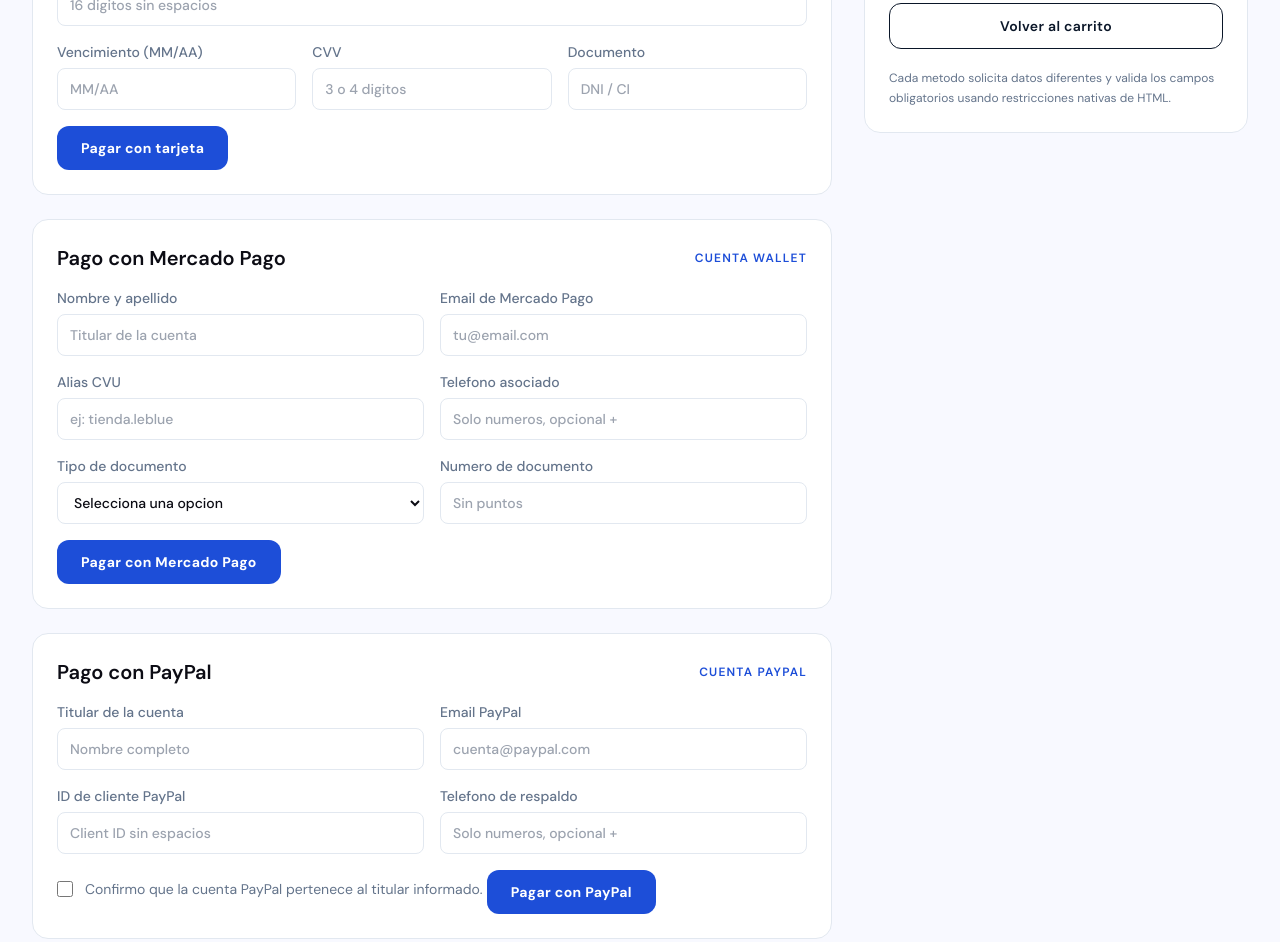
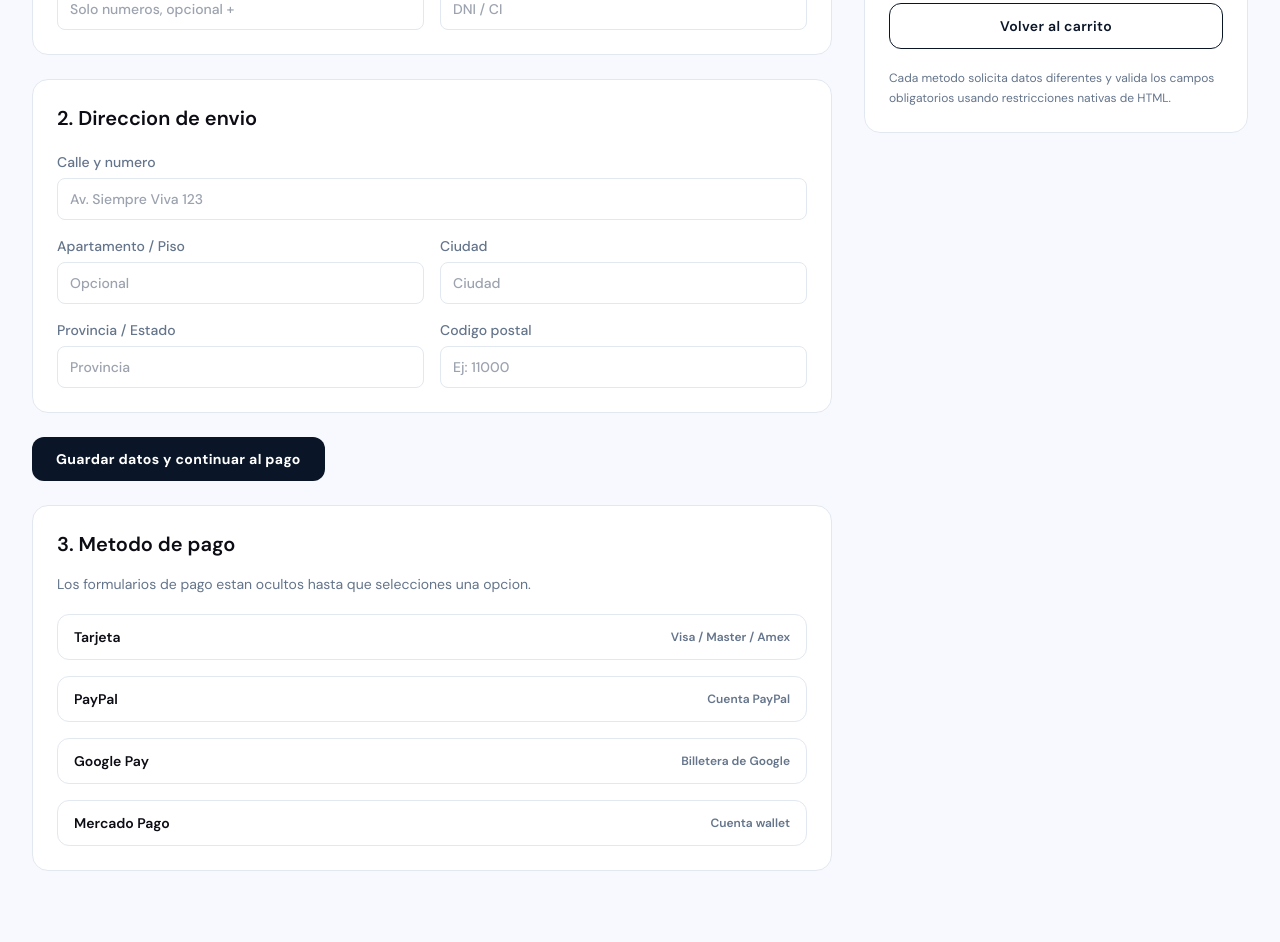
Before and after one commit to 4GeeksAcademy/eadi-proyecto-colaborativo, a plain HTML site: page checkout.html in a window 1280 px wide. Shown: the part 619-1561 px from the top of the page. Drawn offline with nearby package versions, Linux system fonts and the light colour scheme.

Commit message:
feature/checkout.html

```diff
--- a/checkout.html
+++ b/checkout.html
@@ -73,127 +73,155 @@
       <div class="grid grid-cols-1 xl:grid-cols-3 gap-8">
 
         <article class="xl:col-span-2 space-y-6">
-          <h2 class="font-display text-5xl tracking-wide">Metodo de Pago</h2>
+          <h2 class="font-display text-5xl tracking-wide">Datos del Checkout</h2>
+
+          <form action="#" method="post" class="space-y-6">
+            <div class="bg-white border border-lb-stone rounded-2xl p-5 sm:p-6 space-y-5">
+              <h3 class="text-xl font-semibold text-lb-ink">1. Informacion del cliente</h3>
+              <div class="grid grid-cols-1 sm:grid-cols-2 gap-4">
+              <label class="text-sm font-medium text-lb-muted">Nombre completo
+                <input type="text" required minlength="3" maxlength="80" autocomplete="name" placeholder="Ej: Maria Gomez" class="mt-1.5 w-full border border-lb-stone rounded-lg px-3 py-2.5 text-sm text-lb-ink focus:outline-none focus:ring-2 focus:ring-lb-electric" />
+              </label>
+              <label class="text-sm font-medium text-lb-muted">Correo electronico
+                <input type="email" required autocomplete="email" placeholder="tu@email.com" class="mt-1.5 w-full border border-lb-stone rounded-lg px-3 py-2.5 text-sm text-lb-ink focus:outline-none focus:ring-2 focus:ring-lb-electric" />
+              </label>
+              <label class="text-sm font-medium text-lb-muted">Telefono
+                <input type="tel" required inputmode="tel" pattern="\+?[0-9]{8,15}" minlength="8" maxlength="15" autocomplete="tel" placeholder="Solo numeros, opcional +" class="mt-1.5 w-full border border-lb-stone rounded-lg px-3 py-2.5 text-sm text-lb-ink focus:outline-none focus:ring-2 focus:ring-lb-electric" />
+              </label>
+                <label class="text-sm font-medium text-lb-muted">Documento
+                  <input type="text" required inputmode="numeric" pattern="[0-9]{7,10}" minlength="7" maxlength="10" placeholder="DNI / CI" class="mt-1.5 w-full border border-lb-stone rounded-lg px-3 py-2.5 text-sm text-lb-ink focus:outline-none focus:ring-2 focus:ring-lb-electric" />
+                </label>
+              </div>
+            </div>
+
+            <div class="bg-white border border-lb-stone rounded-2xl p-5 sm:p-6 space-y-5">
+              <h3 class="text-xl font-semibold text-lb-ink">2. Direccion de envio</h3>
+              <div class="grid grid-cols-1 sm:grid-cols-2 gap-4">
+                <label class="text-sm font-medium text-lb-muted sm:col-span-2">Calle y numero
+                  <input type="text" required minlength="5" maxlength="120" autocomplete="street-address" placeholder="Av. Siempre Viva 123" class="mt-1.5 w-full border border-lb-stone rounded-lg px-3 py-2.5 text-sm text-lb-ink focus:outline-none focus:ring-2 focus:ring-lb-electric" />
+                </label>
+                <label class="text-sm font-medium text-lb-muted">Apartamento / Piso
+                  <input type="text" maxlength="30" autocomplete="address-line2" placeholder="Opcional" class="mt-1.5 w-full border border-lb-stone rounded-lg px-3 py-2.5 text-sm text-lb-ink focus:outline-none focus:ring-2 focus:ring-lb-electric" />
+                </label>
+                <label class="text-sm font-medium text-lb-muted">Ciudad
+                  <input type="text" required minlength="2" maxlength="60" autocomplete="address-level2" placeholder="Ciudad" class="mt-1.5 w-full border border-lb-stone rounded-lg px-3 py-2.5 text-sm text-lb-ink focus:outline-none focus:ring-2 focus:ring-lb-electric" />
+                </label>
+                <label class="text-sm font-medium text-lb-muted">Provincia / Estado
+                  <input type="text" required minlength="2" maxlength="60" autocomplete="address-level1" placeholder="Provincia" class="mt-1.5 w-full border border-lb-stone rounded-lg px-3 py-2.5 text-sm text-lb-ink focus:outline-none focus:ring-2 focus:ring-lb-electric" />
+                </label>
+                <label class="text-sm font-medium text-lb-muted">Codigo postal
+                  <input type="text" required pattern="[0-9]{4,8}" minlength="4" maxlength="8" inputmode="numeric" autocomplete="postal-code" placeholder="Ej: 11000" class="mt-1.5 w-full border border-lb-stone rounded-lg px-3 py-2.5 text-sm text-lb-ink focus:outline-none focus:ring-2 focus:ring-lb-electric" />
+                </label>
+              </div>
+            </div>
+
+            <button type="submit" class="w-full sm:w-auto bg-lb-navy hover:bg-lb-ink text-white font-bold py-3 px-6 rounded-xl text-sm tracking-wide transition-colors">Guardar datos y continuar al pago</button>
+          </form>
 
           <div class="bg-white border border-lb-stone rounded-2xl p-5 sm:p-6">
-            <div class="flex items-center justify-between gap-4 flex-wrap mb-4">
-              <h3 class="text-xl font-semibold text-lb-ink">Pago con Tarjeta</h3>
-              <span class="text-xs font-semibold uppercase tracking-widest text-lb-blue">Visa / Master / Amex</span>
-            </div>
+            <h3 class="text-xl font-semibold text-lb-ink mb-4">3. Metodo de pago</h3>
+            <p class="text-sm text-lb-muted mb-5">Los formularios de pago estan ocultos hasta que selecciones una opcion.</p>
 
+            <div class="space-y-4">
+              <div>
+                <input id="method-card" name="payment_method" type="radio" class="peer/m1 sr-only" />
+                <label for="method-card" class="flex items-center justify-between cursor-pointer border border-lb-stone rounded-xl px-4 py-3 text-sm font-semibold text-lb-ink hover:border-lb-blue transition-colors peer-checked/m1:border-lb-blue peer-checked/m1:bg-lb-ice/50">Tarjeta <span class="text-xs text-lb-muted">Visa / Master / Amex</span></label>
+                <div class="hidden peer-checked/m1:block mt-3 border border-lb-stone rounded-xl p-4 bg-lb-cream/50">
                   <form action="#" method="post" class="space-y-4">
                     <div class="grid grid-cols-1 sm:grid-cols-2 gap-4">
-                <label class="text-sm font-medium text-lb-muted">Nombre completo
-                  <input name="card_name" type="text" required minlength="3" maxlength="80" autocomplete="cc-name" placeholder="Como figura en la tarjeta" class="mt-1.5 w-full border border-lb-stone rounded-lg px-3 py-2.5 text-sm text-lb-ink focus:outline-none focus:ring-2 focus:ring-lb-electric" />
+                      <label class="text-sm font-medium text-lb-muted">Numero de tarjeta
+                        <input name="card_number" type="text" required inputmode="numeric" pattern="[0-9]{16}" minlength="16" maxlength="16" placeholder="16 digitos sin espacios" autocomplete="cc-number" class="mt-1.5 w-full border border-lb-stone rounded-lg px-3 py-2.5 text-sm focus:outline-none focus:ring-2 focus:ring-lb-electric" />
                       </label>
-
-                <label class="text-sm font-medium text-lb-muted">Email de contacto
-                  <input name="card_email" type="email" required autocomplete="email" placeholder="tu@email.com" class="mt-1.5 w-full border border-lb-stone rounded-lg px-3 py-2.5 text-sm text-lb-ink focus:outline-none focus:ring-2 focus:ring-lb-electric" />
+                      <label class="text-sm font-medium text-lb-muted">Titular
+                        <input name="card_holder" type="text" required minlength="3" maxlength="80" autocomplete="cc-name" placeholder="Como figura en la tarjeta" class="mt-1.5 w-full border border-lb-stone rounded-lg px-3 py-2.5 text-sm focus:outline-none focus:ring-2 focus:ring-lb-electric" />
+                      </label>
+                      <label class="text-sm font-medium text-lb-muted">Vencimiento (MM/AA)
+                        <input name="card_exp" type="text" required pattern="(0[1-9]|1[0-2])\/[0-9]{2}" placeholder="MM/AA" autocomplete="cc-exp" class="mt-1.5 w-full border border-lb-stone rounded-lg px-3 py-2.5 text-sm focus:outline-none focus:ring-2 focus:ring-lb-electric" />
+                      </label>
+                      <label class="text-sm font-medium text-lb-muted">CVV
+                        <input name="card_cvv" type="password" required pattern="[0-9]{3,4}" minlength="3" maxlength="4" inputmode="numeric" autocomplete="cc-csc" placeholder="3 o 4 digitos" class="mt-1.5 w-full border border-lb-stone rounded-lg px-3 py-2.5 text-sm focus:outline-none focus:ring-2 focus:ring-lb-electric" />
                       </label>
                     </div>
-
-              <label class="text-sm font-medium text-lb-muted block">Numero de tarjeta
-                <input name="card_number" type="text" required inputmode="numeric" autocomplete="cc-number" pattern="[0-9]{16}" minlength="16" maxlength="16" placeholder="16 digitos sin espacios" class="mt-1.5 w-full border border-lb-stone rounded-lg px-3 py-2.5 text-sm text-lb-ink focus:outline-none focus:ring-2 focus:ring-lb-electric" />
-              </label>
-
-              <div class="grid grid-cols-1 sm:grid-cols-3 gap-4">
-                <label class="text-sm font-medium text-lb-muted">Vencimiento (MM/AA)
-                  <input name="card_exp" type="text" required inputmode="numeric" autocomplete="cc-exp" pattern="(0[1-9]|1[0-2])\/[0-9]{2}" placeholder="MM/AA" class="mt-1.5 w-full border border-lb-stone rounded-lg px-3 py-2.5 text-sm text-lb-ink focus:outline-none focus:ring-2 focus:ring-lb-electric" />
-                </label>
-
-                <label class="text-sm font-medium text-lb-muted">CVV
-                  <input name="card_cvv" type="password" required inputmode="numeric" autocomplete="cc-csc" pattern="[0-9]{3,4}" minlength="3" maxlength="4" placeholder="3 o 4 digitos" class="mt-1.5 w-full border border-lb-stone rounded-lg px-3 py-2.5 text-sm text-lb-ink focus:outline-none focus:ring-2 focus:ring-lb-electric" />
-                </label>
-
-                <label class="text-sm font-medium text-lb-muted">Documento
-                  <input name="card_document" type="text" required inputmode="numeric" pattern="[0-9]{7,10}" minlength="7" maxlength="10" placeholder="DNI / CI" class="mt-1.5 w-full border border-lb-stone rounded-lg px-3 py-2.5 text-sm text-lb-ink focus:outline-none focus:ring-2 focus:ring-lb-electric" />
-                </label>
-              </div>
-
                     <button type="submit" class="w-full sm:w-auto bg-lb-blue hover:bg-lb-electric text-white font-bold py-3 px-6 rounded-xl text-sm tracking-wide transition-colors">Pagar con tarjeta</button>
                   </form>
                 </div>
-
-          <div class="bg-white border border-lb-stone rounded-2xl p-5 sm:p-6">
-            <div class="flex items-center justify-between gap-4 flex-wrap mb-4">
-              <h3 class="text-xl font-semibold text-lb-ink">Pago con Mercado Pago</h3>
-              <span class="text-xs font-semibold uppercase tracking-widest text-lb-blue">Cuenta wallet</span>
               </div>
 
+              <div>
+                <input id="method-paypal" name="payment_method" type="radio" class="peer/m2 sr-only" />
+                <label for="method-paypal" class="flex items-center justify-between cursor-pointer border border-lb-stone rounded-xl px-4 py-3 text-sm font-semibold text-lb-ink hover:border-lb-blue transition-colors peer-checked/m2:border-lb-blue peer-checked/m2:bg-lb-ice/50">PayPal <span class="text-xs text-lb-muted">Cuenta PayPal</span></label>
+                <div class="hidden peer-checked/m2:block mt-3 border border-lb-stone rounded-xl p-4 bg-lb-cream/50">
                   <form action="#" method="post" class="space-y-4">
                     <div class="grid grid-cols-1 sm:grid-cols-2 gap-4">
-                <label class="text-sm font-medium text-lb-muted">Nombre y apellido
-                  <input name="mp_name" type="text" required minlength="3" maxlength="80" autocomplete="name" placeholder="Titular de la cuenta" class="mt-1.5 w-full border border-lb-stone rounded-lg px-3 py-2.5 text-sm text-lb-ink focus:outline-none focus:ring-2 focus:ring-lb-electric" />
+                      <label class="text-sm font-medium text-lb-muted">Email PayPal
+                        <input name="pp_email" type="email" required autocomplete="email" placeholder="cuenta@paypal.com" class="mt-1.5 w-full border border-lb-stone rounded-lg px-3 py-2.5 text-sm focus:outline-none focus:ring-2 focus:ring-lb-electric" />
                       </label>
-
-                <label class="text-sm font-medium text-lb-muted">Email de Mercado Pago
-                  <input name="mp_email" type="email" required autocomplete="email" placeholder="tu@email.com" class="mt-1.5 w-full border border-lb-stone rounded-lg px-3 py-2.5 text-sm text-lb-ink focus:outline-none focus:ring-2 focus:ring-lb-electric" />
+                      <label class="text-sm font-medium text-lb-muted">ID de cliente
+                        <input name="pp_client_id" type="text" required minlength="10" maxlength="80" pattern="[A-Za-z0-9\-_]{10,80}" placeholder="Client ID" class="mt-1.5 w-full border border-lb-stone rounded-lg px-3 py-2.5 text-sm focus:outline-none focus:ring-2 focus:ring-lb-electric" />
                       </label>
                     </div>
+                    <label class="inline-flex items-start gap-3 text-sm text-lb-muted">
+                      <input type="checkbox" required class="mt-0.5 h-4 w-4 accent-lb-blue" />
+                      <span>Confirmo que esta cuenta PayPal me pertenece.</span>
+                    </label>
+                    <button type="submit" class="w-full sm:w-auto bg-lb-blue hover:bg-lb-electric text-white font-bold py-3 px-6 rounded-xl text-sm tracking-wide transition-colors">Pagar con PayPal</button>
+                  </form>
+                </div>
+              </div>
 
+              <div>
+                <input id="method-gpay" name="payment_method" type="radio" class="peer/m3 sr-only" />
+                <label for="method-gpay" class="flex items-center justify-between cursor-pointer border border-lb-stone rounded-xl px-4 py-3 text-sm font-semibold text-lb-ink hover:border-lb-blue transition-colors peer-checked/m3:border-lb-blue peer-checked/m3:bg-lb-ice/50">Google Pay <span class="text-xs text-lb-muted">Billetera de Google</span></label>
+                <div class="hidden peer-checked/m3:block mt-3 border border-lb-stone rounded-xl p-4 bg-lb-cream/50">
+                  <form action="#" method="post" class="space-y-4">
                     <div class="grid grid-cols-1 sm:grid-cols-2 gap-4">
-                <label class="text-sm font-medium text-lb-muted">Alias CVU
-                  <input name="mp_alias" type="text" required minlength="6" maxlength="30" pattern="[a-zA-Z0-9.\-_]{6,30}" placeholder="ej: tienda.leblue" class="mt-1.5 w-full border border-lb-stone rounded-lg px-3 py-2.5 text-sm text-lb-ink focus:outline-none focus:ring-2 focus:ring-lb-electric" />
+                      <label class="text-sm font-medium text-lb-muted">Correo de Google Pay
+                        <input name="gp_email" type="email" required autocomplete="email" placeholder="tu@gmail.com" class="mt-1.5 w-full border border-lb-stone rounded-lg px-3 py-2.5 text-sm focus:outline-none focus:ring-2 focus:ring-lb-electric" />
                       </label>
-
-                <label class="text-sm font-medium text-lb-muted">Telefono asociado
-                  <input name="mp_phone" type="tel" required inputmode="tel" pattern="\+?[0-9]{8,15}" minlength="8" maxlength="15" autocomplete="tel" placeholder="Solo numeros, opcional +" class="mt-1.5 w-full border border-lb-stone rounded-lg px-3 py-2.5 text-sm text-lb-ink focus:outline-none focus:ring-2 focus:ring-lb-electric" />
+                      <label class="text-sm font-medium text-lb-muted">Telefono de verificacion
+                        <input name="gp_phone" type="tel" required pattern="\+?[0-9]{8,15}" minlength="8" maxlength="15" inputmode="tel" autocomplete="tel" placeholder="Solo numeros, opcional +" class="mt-1.5 w-full border border-lb-stone rounded-lg px-3 py-2.5 text-sm focus:outline-none focus:ring-2 focus:ring-lb-electric" />
                       </label>
                     </div>
+                    <label class="inline-flex items-start gap-3 text-sm text-lb-muted">
+                      <input type="checkbox" required class="mt-0.5 h-4 w-4 accent-lb-blue" />
+                      <span>Autorizo el cobro mediante Google Pay.</span>
+                    </label>
+                    <button type="submit" class="w-full sm:w-auto bg-lb-blue hover:bg-lb-electric text-white font-bold py-3 px-6 rounded-xl text-sm tracking-wide transition-colors">Pagar con Google Pay</button>
+                  </form>
+                </div>
+              </div>
 
+              <div>
+                <input id="method-mp" name="payment_method" type="radio" class="peer/m4 sr-only" />
+                <label for="method-mp" class="flex items-center justify-between cursor-pointer border border-lb-stone rounded-xl px-4 py-3 text-sm font-semibold text-lb-ink hover:border-lb-blue transition-colors peer-checked/m4:border-lb-blue peer-checked/m4:bg-lb-ice/50">Mercado Pago <span class="text-xs text-lb-muted">Cuenta wallet</span></label>
+                <div class="hidden peer-checked/m4:block mt-3 border border-lb-stone rounded-xl p-4 bg-lb-cream/50">
+                  <form action="#" method="post" class="space-y-4">
+                    <div class="grid grid-cols-1 sm:grid-cols-2 gap-4">
+                      <label class="text-sm font-medium text-lb-muted">Email de Mercado Pago
+                        <input name="mp_email" type="email" required autocomplete="email" placeholder="tu@email.com" class="mt-1.5 w-full border border-lb-stone rounded-lg px-3 py-2.5 text-sm focus:outline-none focus:ring-2 focus:ring-lb-electric" />
+                      </label>
+                      <label class="text-sm font-medium text-lb-muted">Alias CVU
+                        <input name="mp_alias" type="text" required minlength="6" maxlength="30" pattern="[a-zA-Z0-9.\-_]{6,30}" placeholder="ej: tienda.leblue" class="mt-1.5 w-full border border-lb-stone rounded-lg px-3 py-2.5 text-sm focus:outline-none focus:ring-2 focus:ring-lb-electric" />
+                      </label>
+                    </div>
                     <div class="grid grid-cols-1 sm:grid-cols-2 gap-4">
                       <label class="text-sm font-medium text-lb-muted">Tipo de documento
-                  <select name="mp_doc_type" required class="mt-1.5 w-full border border-lb-stone rounded-lg px-3 py-2.5 text-sm text-lb-ink focus:outline-none focus:ring-2 focus:ring-lb-electric bg-white">
+                        <select name="mp_doc_type" required class="mt-1.5 w-full border border-lb-stone rounded-lg px-3 py-2.5 text-sm focus:outline-none focus:ring-2 focus:ring-lb-electric bg-white">
                           <option value="">Selecciona una opcion</option>
                           <option value="dni">DNI</option>
                           <option value="ci">CI</option>
                           <option value="pasaporte">Pasaporte</option>
                         </select>
                       </label>
-
                       <label class="text-sm font-medium text-lb-muted">Numero de documento
-                  <input name="mp_doc_number" type="text" required inputmode="numeric" pattern="[0-9]{7,10}" minlength="7" maxlength="10" placeholder="Sin puntos" class="mt-1.5 w-full border border-lb-stone rounded-lg px-3 py-2.5 text-sm text-lb-ink focus:outline-none focus:ring-2 focus:ring-lb-electric" />
+                        <input name="mp_doc_number" type="text" required inputmode="numeric" pattern="[0-9]{7,10}" minlength="7" maxlength="10" placeholder="Sin puntos" class="mt-1.5 w-full border border-lb-stone rounded-lg px-3 py-2.5 text-sm focus:outline-none focus:ring-2 focus:ring-lb-electric" />
                       </label>
                     </div>
-
                     <button type="submit" class="w-full sm:w-auto bg-lb-blue hover:bg-lb-electric text-white font-bold py-3 px-6 rounded-xl text-sm tracking-wide transition-colors">Pagar con Mercado Pago</button>
                   </form>
                 </div>
-
-          <div class="bg-white border border-lb-stone rounded-2xl p-5 sm:p-6">
-            <div class="flex items-center justify-between gap-4 flex-wrap mb-4">
-              <h3 class="text-xl font-semibold text-lb-ink">Pago con PayPal</h3>
-              <span class="text-xs font-semibold uppercase tracking-widest text-lb-blue">Cuenta PayPal</span>
               </div>
-
-            <form action="#" method="post" class="space-y-4">
-              <div class="grid grid-cols-1 sm:grid-cols-2 gap-4">
-                <label class="text-sm font-medium text-lb-muted">Titular de la cuenta
-                  <input name="pp_name" type="text" required minlength="3" maxlength="80" autocomplete="name" placeholder="Nombre completo" class="mt-1.5 w-full border border-lb-stone rounded-lg px-3 py-2.5 text-sm text-lb-ink focus:outline-none focus:ring-2 focus:ring-lb-electric" />
-                </label>
-
-                <label class="text-sm font-medium text-lb-muted">Email PayPal
-                  <input name="pp_email" type="email" required autocomplete="email" placeholder="cuenta@paypal.com" class="mt-1.5 w-full border border-lb-stone rounded-lg px-3 py-2.5 text-sm text-lb-ink focus:outline-none focus:ring-2 focus:ring-lb-electric" />
-                </label>
             </div>
-
-              <div class="grid grid-cols-1 sm:grid-cols-2 gap-4">
-                <label class="text-sm font-medium text-lb-muted">ID de cliente PayPal
-                  <input name="pp_client_id" type="text" required minlength="10" maxlength="80" pattern="[A-Za-z0-9\-_]{10,80}" placeholder="Client ID sin espacios" class="mt-1.5 w-full border border-lb-stone rounded-lg px-3 py-2.5 text-sm text-lb-ink focus:outline-none focus:ring-2 focus:ring-lb-electric" />
-                </label>
-
-                <label class="text-sm font-medium text-lb-muted">Telefono de respaldo
-                  <input name="pp_phone" type="tel" required inputmode="tel" pattern="\+?[0-9]{8,15}" minlength="8" maxlength="15" autocomplete="tel" placeholder="Solo numeros, opcional +" class="mt-1.5 w-full border border-lb-stone rounded-lg px-3 py-2.5 text-sm text-lb-ink focus:outline-none focus:ring-2 focus:ring-lb-electric" />
-                </label>
-              </div>
-
-              <label class="inline-flex items-start gap-3 text-sm text-lb-muted">
-                <input type="checkbox" required class="mt-0.5 h-4 w-4 accent-lb-blue" />
-                <span>Confirmo que la cuenta PayPal pertenece al titular informado.</span>
-              </label>
-
-              <button type="submit" class="w-full sm:w-auto bg-lb-blue hover:bg-lb-electric text-white font-bold py-3 px-6 rounded-xl text-sm tracking-wide transition-colors">Pagar con PayPal</button>
-            </form>
           </div>
         </article>
 
```
Lines whose indentation alone changed are shown as unchanged.
